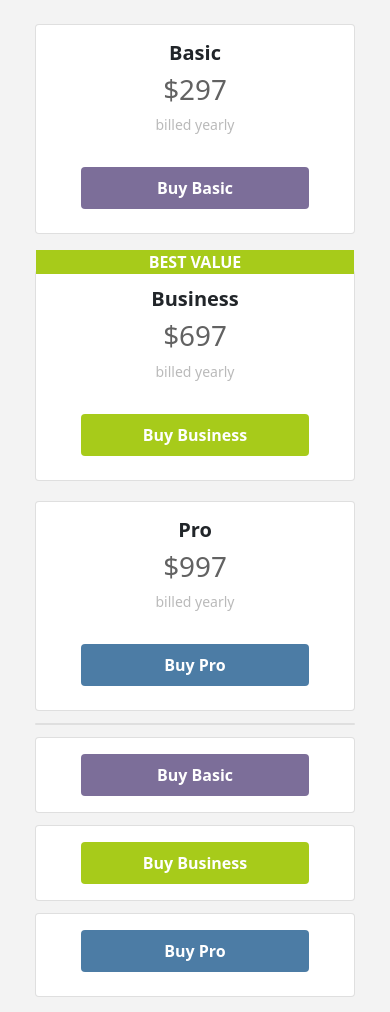
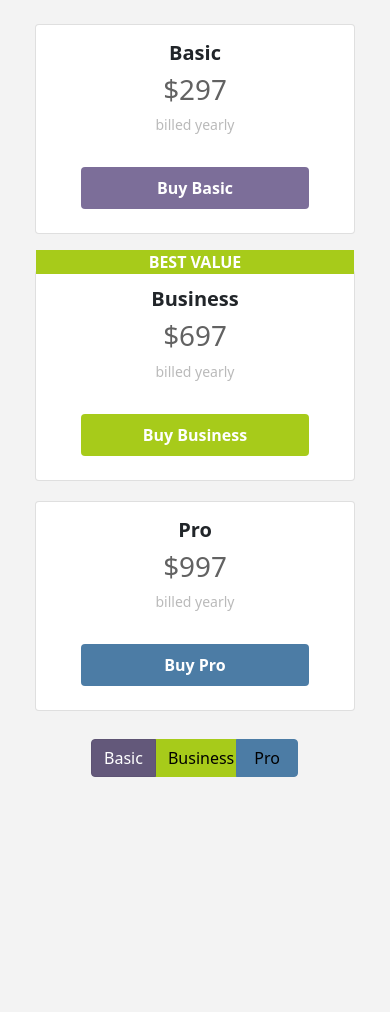
Before and after one commit to BlastChrome/KVSocial-Design, a website: page index.html in a window 390 px wide. After the commit the page ends 844 px from the top, so only its background shows below. Drawn offline with nearby package versions, Linux system fonts and the light colour scheme.

Commit message:
desktop design done, still working on the mobile version

```diff
--- a/index.html
+++ b/index.html
@@ -16,7 +16,7 @@
     <div class="section-a card-group row-cols-sm-8 text-center justify-content-center">
 
       <!-- spacer card -->
-      <div class="d-none d-xl-block card spacer-card mt-5 "></div>
+      <div class="d-none d-lg-block card spacer-card mt-5 "></div>
 
       <!-- card 1 -->
       <div class="card mt-4 mt-sm-5">
@@ -53,8 +53,11 @@
       </div>
     </div>
 
+    <!-- Section B -->
+    <div class="section-b">
 
-    <div class="section-b d-none d-lg-block">
+      <!-- Desktop Accordian -->
+      <div class="desktop-display d-none d-lg-block">
 
         <!-- accordian section B -->
         <div class="accordion">
@@ -201,7 +204,7 @@
           </div>
         </div>
         </div>
-      <!-- accordian section C false accordion 0  -->
+        <!-- false accordion 0  -->
         <div class="accordion">
           <div class="accordion-item">
             <h2 class="accordion-header " id="flush-headingOne">
@@ -215,7 +218,7 @@
           </div>
         </div>
 
-      <!-- accordian section C false-accordian 1  -->
+        <!-- false-accordian 1  -->
         <div class="accordion">
           <div class="accordion-item">
             <h2 class="accordion-header " id="flush-headingOne">
@@ -229,7 +232,7 @@
           </div>
         </div>
 
-      <!-- accordian section C false-accordian 2 -->
+        <!-- false-accordian 2 -->
         <div class="accordion">
           <div class="accordion-item">
             <h2 class="accordion-header " id="flush-headingOne">
@@ -243,7 +246,7 @@
           </div>
         </div>
 
-      <!-- accordian section C false-accordian 3 -->
+        <!-- false-accordian 3 -->
         <div class="accordion">
           <div class="accordion-item">
             <h2 class="accordion-header " id="flush-headingOne">
@@ -257,7 +260,7 @@
           </div>
         </div>
 
-      <!-- accordian section C false-accordian 4 -->
+        <!-- false-accordian 4 -->
         <div class="accordion">
           <div class="accordion-item">
             <h2 class="accordion-header " id="flush-headingOne">
@@ -271,7 +274,7 @@
           </div>
         </div>
 
-      <!-- accordian section C false-accordian 5 -->
+        <!-- false-accordian 5 -->
         <div class="accordion">
           <div class="accordion-item">
             <h2 class="accordion-header " id="flush-headingOne">
@@ -285,7 +288,7 @@
           </div>
         </div>
 
-      <!-- accordian section C false-accordian 6 -->
+        <!-- false-accordian 6 -->
         <div class="accordion">
           <div class="accordion-item">
             <h2 class="accordion-header " id="flush-headingOne">
@@ -299,7 +302,7 @@
           </div>
         </div>
 
-      <!-- accordian section C false-accordian 7 -->
+        <!-- false-accordian 7 -->
         <div class="accordion">
           <div class="accordion-item">
             <h2 class="accordion-header " id="flush-headingOne">
@@ -312,13 +315,29 @@
             </h2>
           </div>
         </div>
+
       </div>
 
-    <!-- Footer section D -->
-    <footer class="section-a card-group row-cols-sm-8 text-center justify-content-center">
+      <!-- Mobile Button Group -->
+        <div class="button d-flex d-lg-none my-3">
+          <div class="btn-group" role="group" aria-label="Basic radio toggle button group">
+            <input type="radio" class="btn-check" name="btnradio" id="btnradio1" autocomplete="off" checked>
+            <label class="btn btn-1 btn-primary" for="btnradio1">Basic</label>
+
+            <input type="radio" class="btn-check" name="btnradio" id="btnradio2" autocomplete="off">
+            <label class="btn btn-2 btn-warning" for="btnradio2">Business</label>
+
+            <input type="radio" class="btn-check" name="btnradio" id="btnradio3" autocomplete="off">
+            <label class="btn btn-3 btn-success" for="btnradio3">Pro</label>
+          </div>
+        </div>
+    </div>
+
+    <!-- Footer section C -->
+    <footer class="section-a card-group row-cols-sm-8 text-center justify-content-center d-none d-sm-flex">
 
       <!-- footer spacer card -->
-      <div class=" d-xl-block card spacer-card mt-0 "></div>
+      <div class="d-none d-sm-block card spacer-card mt-0 "></div>
 
       <!-- footer card 1 -->
       <div class="card mt-0 mt-sm-0">
@@ -326,6 +345,7 @@
         <div class="card-body ">
           <button class="btn btn-1 mt-0 mb-0 p-2"><strong>Buy Basic</strong></button>
         </div>
+
       </div>
 
       <!-- footer card 2 -->
--- a/sass/styles.scss
+++ b/sass/styles.scss
@@ -87,6 +87,28 @@ body{
 
 
 
+.button{
+    // background-color: red;
+    justify-content: center;
+    align-items: center;
+    .btn-group{
+
+        display: flex;
+        // flex-direction: column;
+        align-items: center;
+        justify-content: center;
+        max-width: 300px;
+
+    }
+}
+
+.btn-group{
+    // background-color: red;
+    justify-content: center;
+}
+
+
+
 @media (max-width: 768px) {
     .section-a{
         display: flex;
```
Also changed, not shown: css/styles.css, 1 other file. Lines whose indentation alone changed are shown as unchanged.
